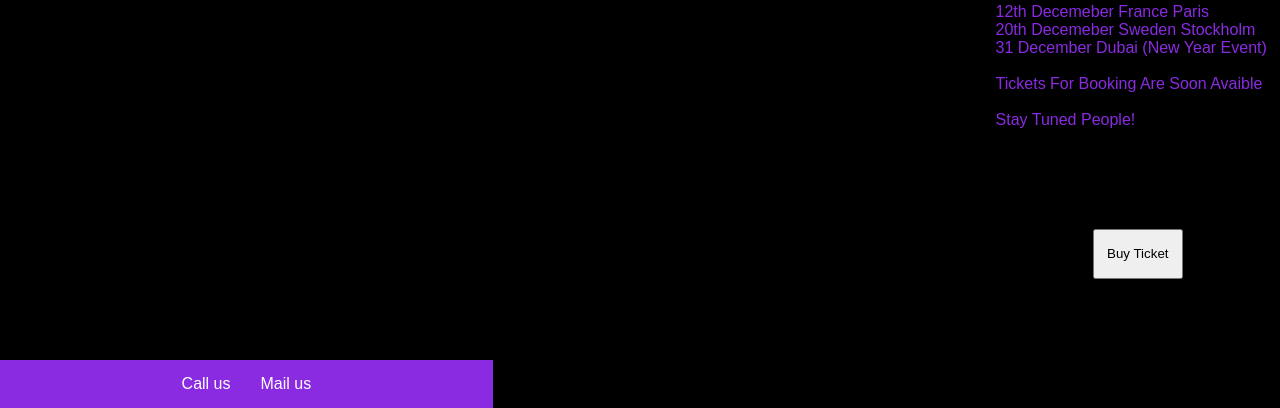
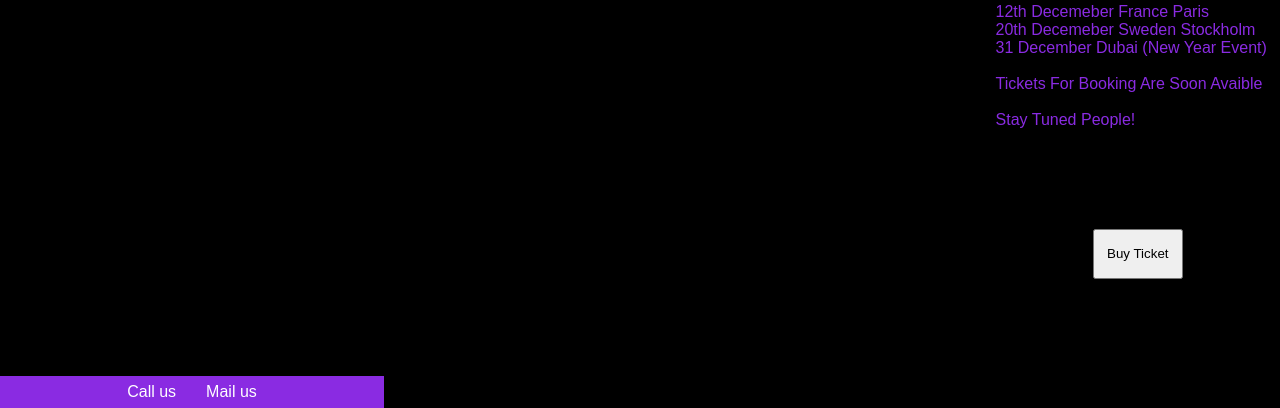
Before and after one commit to JovanVuticovski/Jovan_Inl-mning_Uppgift2, a plain HTML site: page index.html in a window 1280 px wide. Shown: the part 392-800 px from the top of the page. Drawn offline with Linux system fonts and the light colour scheme.

Commit message:
first commit

```diff
--- a/Css/Style.css
+++ b/Css/Style.css
@@ -105,11 +105,11 @@ max-height: 100%;
     display: flex;
     justify-content: center;
     align-items: center;
-    height: 6vh;
+    height: 4vh;
     background-color: blueviolet;
     position: fixed;
     bottom: 0%;
-    width: 38.5%;
+    width: 30%;
 
 }
 .button{
```
